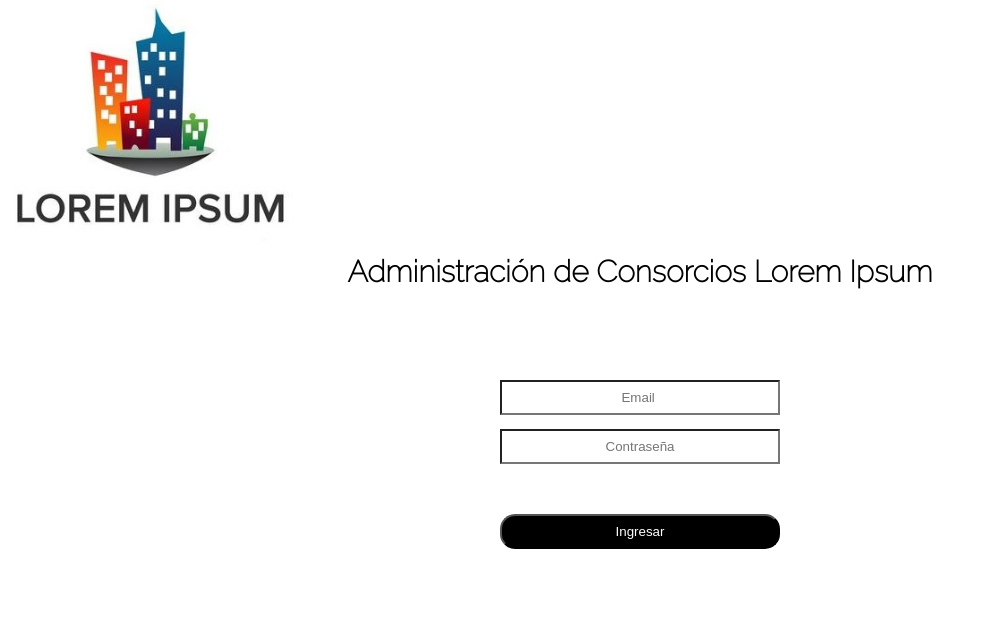
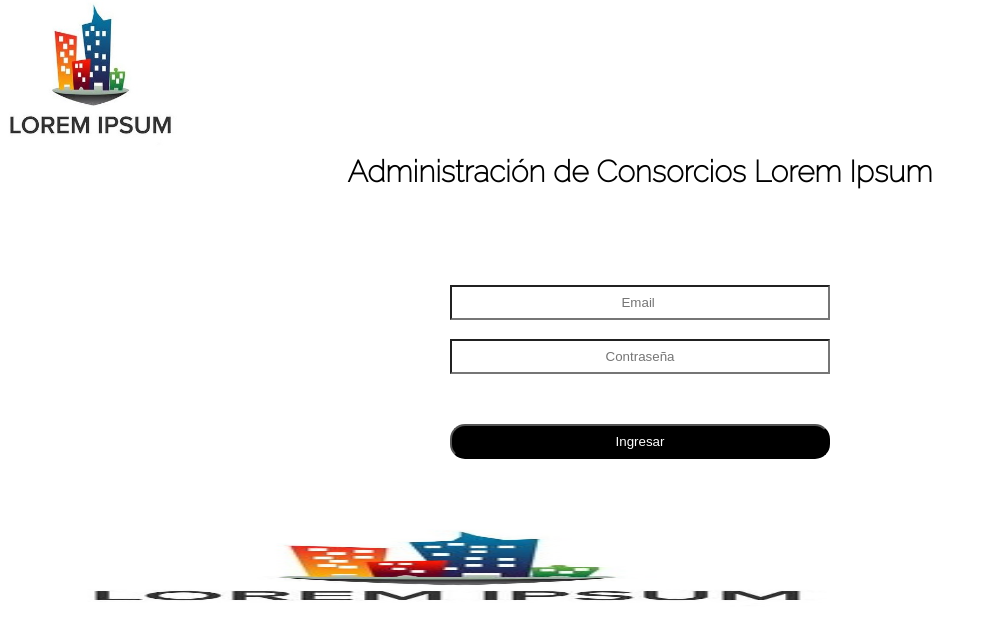
Before and after one commit to mbbujan/js_final, a website: page index.html in a window 1280 px wide. Shown: the whole page, without its empty margins (0-985 px from the left). Drawn offline with Linux system fonts and the light colour scheme.

Commit message:
arreglos index

```diff
--- a/index.html
+++ b/index.html
@@ -38,6 +38,9 @@
         </form>
       </section>
     </main>
-    <footer></footer>
+    <footer class="pie">
+      <a href="./index.html"><img src="./img/logo.jpg" alt="Pie edificios" /></a>
+
+    </footer>
   </body>
 </html>
--- a/js/compras.js
+++ b/js/compras.js
@@ -42,7 +42,7 @@ const arrayProductos = [
 
 let carrito = [];
 
-if(localStorage.getItem("carrito")){
+if (localStorage.getItem("carrito")) {
   carrito = JSON.parse(localStorage.getItem("carrito"));
 }
 
@@ -74,6 +74,8 @@ mostrarComprasProductos();
 // AGREGAR AL CARRITO COMPRAS
 const agregarAlCarrito = (id) => {
   const carritoCompras = carrito.find((producto) => producto.id === id);
+
+
   if (carritoCompras) {
     carritoCompras.cantidad++;
   } else {
@@ -96,7 +98,7 @@ const mostrarCarrito = () => {
   carrito.forEach((producto) => {
     const list = document.createElement("div");
     list.className = "listaCarrito";
-   list.innerHTML = ` <p> ${producto.nombre} - Precio por unidad:  ${producto.precio} - Cantidad: ${producto.cantidad} unidades
+    list.innerHTML = ` <p> ${producto.nombre} - Precio por unidad:  ${producto.precio} - Cantidad: ${producto.cantidad} unidades
                               <button class = "btn colorBoton" id="eliminar${producto.id}" > Eliminar </button>
                       </p>
                       `;
--- a/scss/components/_header.scss
+++ b/scss/components/_header.scss
@@ -3,11 +3,19 @@
   font-size: 15px;
   a {
     img {
-      height: 250px;
+      height: 150px;
     }
   }
   h1 {
     text-align: center;
+  }
+}
+.pie{
+  a{
+    img{
+      height: 80px;
+      width: 790px;
+    }
   }
 }
 .menu {
--- a/scss/components/_main.scss
+++ b/scss/components/_main.scss
@@ -9,14 +9,14 @@
       input {
         margin-top: 5%;
         background: transparent;
-        width: 280px;
+        width: 380px;
         height: 35px;
         color: nth($colores, 2);
         text-align: center;
       }
     }
     #login-boton {
-      @include estructura-boton(280px, 35px, 50px, 0px, 30px, 0px);
+      @include estructura-boton(380px, 35px, 50px, 0px, 30px, 0px);
     }
   }
 }
@@ -59,9 +59,9 @@
         @include estructura-boton(100px, 35px, 0px, 0px, 0px, 0px);
       }
     }
-    .listaCarrito{
-      margin-left: 10px;
-      color: blueviolet;
-    }
+  }
+  .listaCarrito{
+    margin-left: 10px;
+    color: blueviolet;
   }
 }
```
Also changed, not shown: pages/compras.html (+9 -6 lines), css/estilos.css, img/enConstruccion.jpg (added), img/fondo.jpeg (deleted), img/laundry.png, img/logo v.jpg (deleted).
